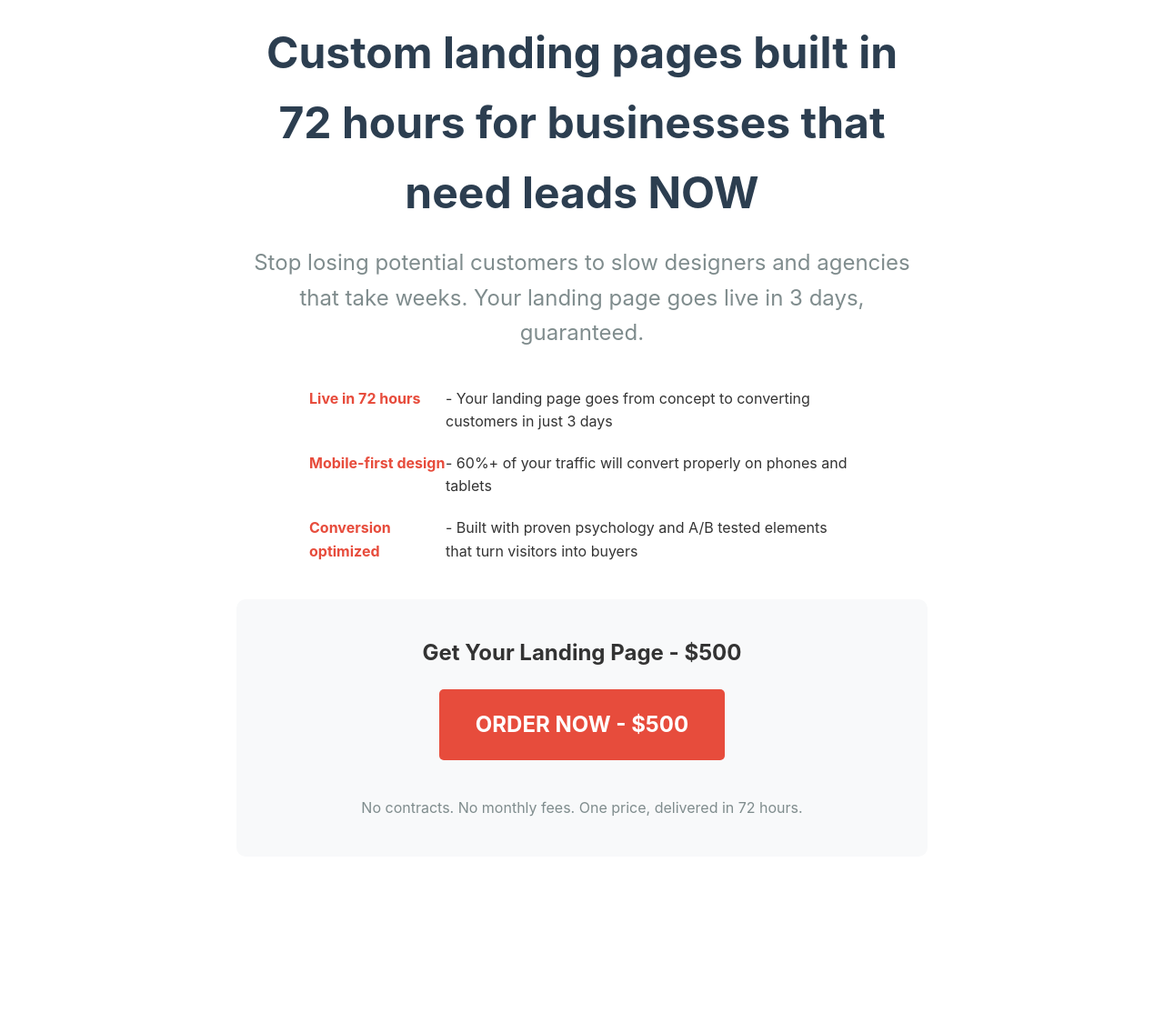
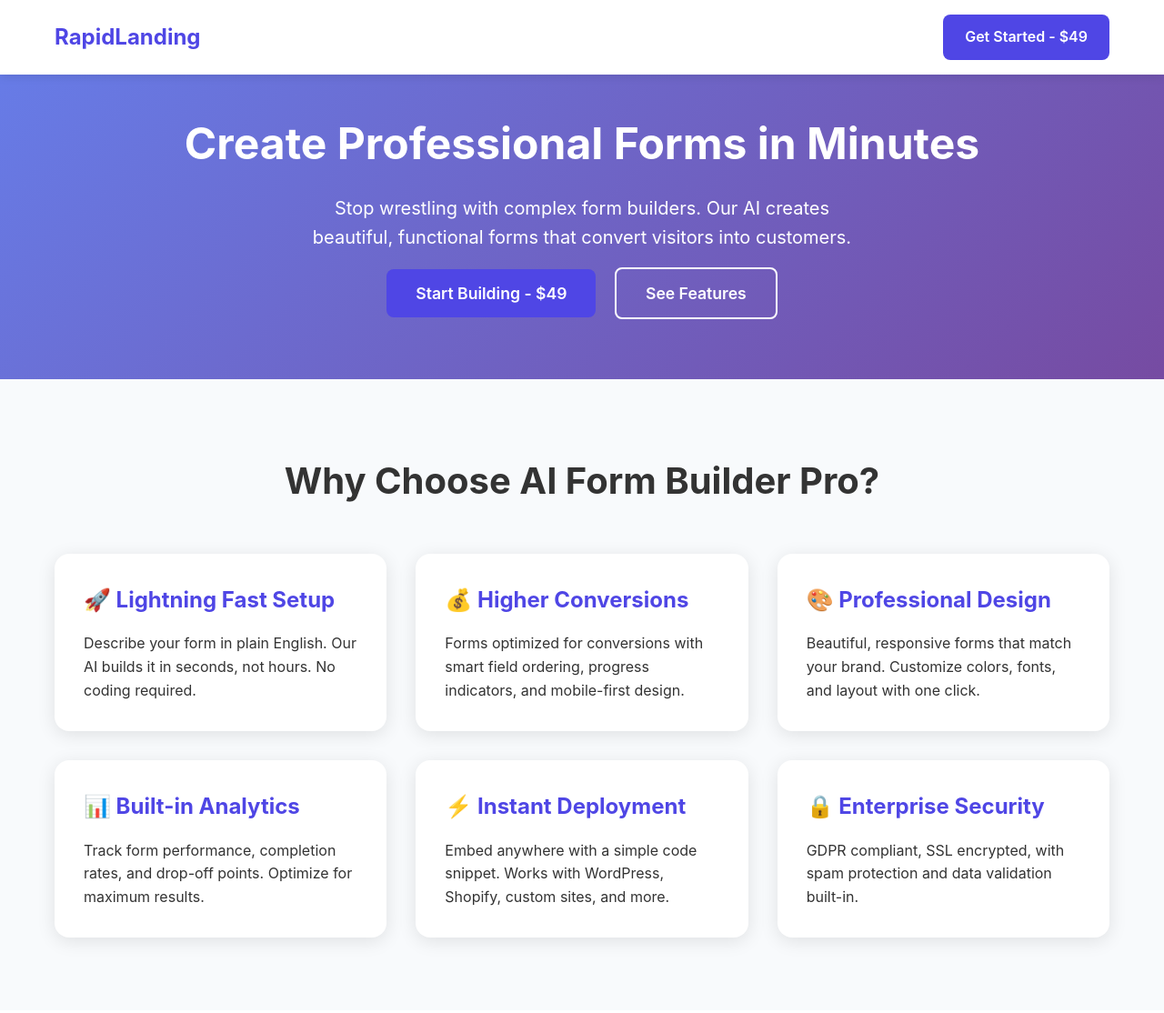
Before and after one commit to Ethandata/crucible-sim, a plain HTML site: page index.html in a window 1280 px wide. Shown: the top 1114 px of the page at 91% size. Before the commit the page ends 1002 px from the top, so only its background shows below. Drawn offline with Linux system fonts and the light colour scheme.

Commit message:
Deploy landing page with Stripe payment integration

```diff
--- a/index.html
+++ b/index.html
@@ -3,60 +3,143 @@
 <head>
     <meta charset="UTF-8">
     <meta name="viewport" content="width=device-width, initial-scale=1.0">
-    <title>RapidLanding - Custom Landing Pages in 72 Hours</title>
+    <title>AI Form Builder Pro - Create Professional Forms in Minutes</title>
     <style>
         * { margin: 0; padding: 0; box-sizing: border-box; }
-        body { font-family: -apple-system, BlinkMacSystemFont, 'Segoe UI', sans-serif; line-height: 1.6; color: #333; }
-        .container { max-width: 800px; margin: 0 auto; padding: 20px; text-align: center; }
-        h1 { font-size: 3rem; margin-bottom: 20px; color: #2c3e50; font-weight: 700; }
-        .subheadline { font-size: 1.5rem; color: #7f8c8d; margin-bottom: 40px; }
-        .benefits { text-align: left; max-width: 600px; margin: 40px auto; }
-        .benefit { margin: 20px 0; display: flex; align-items: flex-start; }
-        .benefit strong { color: #e74c3c; min-width: 150px; }
-        .cta-section { background: #f8f9fa; padding: 40px; margin: 40px 0; border-radius: 10px; }
-        .cta-button {
-            background: #e74c3c;
-            color: white;
-            padding: 20px 40px;
-            font-size: 1.5rem;
-            text-decoration: none;
-            border-radius: 5px;
-            display: inline-block;
-            margin: 20px 0;
-            font-weight: bold;
-        }
-        .cta-button:hover { background: #c0392b; }
-        .guarantee { color: #7f8c8d; margin-top: 20px; }
+        body { font-family: -apple-system, BlinkMacSystemFont, 'Segoe UI', Roboto, sans-serif; line-height: 1.6; color: #333; }
+        .container { max-width: 1200px; margin: 0 auto; padding: 0 20px; }
+
+        /* Header */
+        header { background: #fff; box-shadow: 0 2px 10px rgba(0,0,0,0.1); position: fixed; width: 100%; top: 0; z-index: 1000; }
+        nav { display: flex; justify-content: space-between; align-items: center; padding: 1rem 0; }
+        .logo { font-size: 1.5rem; font-weight: bold; color: #4f46e5; }
+        .cta-btn { background: #4f46e5; color: white; padding: 0.75rem 1.5rem; border-radius: 0.5rem; text-decoration: none; font-weight: 600; transition: background 0.3s; }
+        .cta-btn:hover { background: #3730a3; }
+
+        /* Hero Section */
+        .hero { background: linear-gradient(135deg, #667eea 0%, #764ba2 100%); color: white; padding: 120px 0 80px; text-align: center; }
+        .hero h1 { font-size: 3rem; margin-bottom: 1rem; font-weight: 700; }
+        .hero p { font-size: 1.25rem; margin-bottom: 2rem; max-width: 600px; margin-left: auto; margin-right: auto; }
+        .hero .cta-btn { font-size: 1.1rem; padding: 1rem 2rem; margin: 0 0.5rem; }
+        .hero .secondary-btn { background: transparent; border: 2px solid white; }
+
+        /* Features */
+        .features { padding: 80px 0; background: #f8fafc; }
+        .features h2 { text-align: center; font-size: 2.5rem; margin-bottom: 3rem; }
+        .features-grid { display: grid; grid-template-columns: repeat(auto-fit, minmax(300px, 1fr)); gap: 2rem; }
+        .feature { background: white; padding: 2rem; border-radius: 1rem; box-shadow: 0 4px 20px rgba(0,0,0,0.1); }
+        .feature h3 { font-size: 1.5rem; margin-bottom: 1rem; color: #4f46e5; }
+
+        /* Pricing */
+        .pricing { padding: 80px 0; text-align: center; }
+        .pricing h2 { font-size: 2.5rem; margin-bottom: 1rem; }
+        .pricing-card { max-width: 400px; margin: 2rem auto; background: white; border-radius: 1rem; box-shadow: 0 8px 30px rgba(0,0,0,0.1); overflow: hidden; }
+        .pricing-header { background: #4f46e5; color: white; padding: 2rem; }
+        .price { font-size: 3rem; font-weight: bold; }
+        .pricing-body { padding: 2rem; }
+        .feature-list { list-style: none; margin: 1.5rem 0; }
+        .feature-list li { padding: 0.5rem 0; color: #666; }
+        .feature-list li:before { content: "✓"; color: #10b981; font-weight: bold; margin-right: 0.5rem; }
+        .buy-now { background: #10b981; color: white; padding: 1rem 2rem; border: none; border-radius: 0.5rem; font-size: 1.1rem; font-weight: 600; cursor: pointer; width: 100%; }
+        .buy-now:hover { background: #059669; }
+
+        /* Footer */
+        footer { background: #1f2937; color: white; text-align: center; padding: 2rem 0; }
+
+        /* Responsive */
         @media (max-width: 768px) {
-            h1 { font-size: 2rem; }
-            .subheadline { font-size: 1.2rem; }
-            .container { padding: 15px; }
+            .hero h1 { font-size: 2rem; }
+            .hero p { font-size: 1rem; }
+            .hero .cta-btn { display: block; margin: 0.5rem 0; }
         }
     </style>
 </head>
 <body>
-    <div class="container">
-        <h1>Custom landing pages built in 72 hours for businesses that need leads NOW</h1>
+    <header>
+        <div class="container">
+            <nav>
+                <div class="logo">RapidLanding</div>
+                <a href="#pricing" class="cta-btn">Get Started - $49</a>
+            </nav>
+        </div>
+    </header>
 
-        <p class="subheadline">Stop losing potential customers to slow designers and agencies that take weeks. Your landing page goes live in 3 days, guaranteed.</p>
+    <section class="hero">
+        <div class="container">
+            <h1>Create Professional Forms in Minutes</h1>
+            <p>Stop wrestling with complex form builders. Our AI creates beautiful, functional forms that convert visitors into customers.</p>
+            <a href="https://buy.stripe.com/00w5kDdao6tdc4gaiRdEs01" class="cta-btn">Start Building - $49</a>
+            <a href="#features" class="cta-btn secondary-btn">See Features</a>
+        </div>
+    </section>
 
-        <div class="benefits">
-            <div class="benefit">
-                <strong>Live in 72 hours</strong> - Your landing page goes from concept to converting customers in just 3 days
-            </div>
-            <div class="benefit">
-                <strong>Mobile-first design</strong> - 60%+ of your traffic will convert properly on phones and tablets
-            </div>
-            <div class="benefit">
-                <strong>Conversion optimized</strong> - Built with proven psychology and A/B tested elements that turn visitors into buyers
+    <section id="features" class="features">
+        <div class="container">
+            <h2>Why Choose AI Form Builder Pro?</h2>
+            <div class="features-grid">
+                <div class="feature">
+                    <h3>🚀 Lightning Fast Setup</h3>
+                    <p>Describe your form in plain English. Our AI builds it in seconds, not hours. No coding required.</p>
+                </div>
+                <div class="feature">
+                    <h3>💰 Higher Conversions</h3>
+                    <p>Forms optimized for conversions with smart field ordering, progress indicators, and mobile-first design.</p>
+                </div>
+                <div class="feature">
+                    <h3>🎨 Professional Design</h3>
+                    <p>Beautiful, responsive forms that match your brand. Customize colors, fonts, and layout with one click.</p>
+                </div>
+                <div class="feature">
+                    <h3>📊 Built-in Analytics</h3>
+                    <p>Track form performance, completion rates, and drop-off points. Optimize for maximum results.</p>
+                </div>
+                <div class="feature">
+                    <h3>⚡ Instant Deployment</h3>
+                    <p>Embed anywhere with a simple code snippet. Works with WordPress, Shopify, custom sites, and more.</p>
+                </div>
+                <div class="feature">
+                    <h3>🔒 Enterprise Security</h3>
+                    <p>GDPR compliant, SSL encrypted, with spam protection and data validation built-in.</p>
+                </div>
             </div>
         </div>
+    </section>
 
-        <div class="cta-section">
-            <h2>Get Your Landing Page - $500</h2>
-            <a href="https://buy.stripe.com/6oU28rfiw9Fp4BO2QpdEs00" class="cta-button">ORDER NOW - $500</a>
-            <p class="guarantee">No contracts. No monthly fees. One price, delivered in 72 hours.</p>
+    <section id="pricing" class="pricing">
+        <div class="container">
+            <h2>Simple, One-Time Pricing</h2>
+            <p>No monthly fees. No hidden costs. Pay once, use forever.</p>
+
+            <div class="pricing-card">
+                <div class="pricing-header">
+                    <h3>AI Form Builder Pro</h3>
+                    <div class="price">$49</div>
+                    <p>One-time payment</p>
+                </div>
+                <div class="pricing-body">
+                    <ul class="feature-list">
+                        <li>Unlimited forms</li>
+                        <li>AI-powered form generation</li>
+                        <li>Professional templates</li>
+                        <li>Advanced analytics</li>
+                        <li>Mobile responsive design</li>
+                        <li>Spam protection</li>
+                        <li>Email notifications</li>
+                        <li>CSV/Excel export</li>
+                        <li>Custom branding</li>
+                        <li>Priority support</li>
+                    </ul>
+                    <a href="https://buy.stripe.com/00w5kDdao6tdc4gaiRdEs01" class="buy-now">Buy Now - $49</a>
+                    <p style="margin-top: 1rem; font-size: 0.9rem; color: #666;">30-day money-back guarantee</p>
+                </div>
+            </div>
         </div>
-    </div>
+    </section>
+
+    <footer>
+        <div class="container">
+            <p>&copy; 2024 RapidLanding. Built for businesses that move fast.</p>
+        </div>
+    </footer>
 </body>
 </html>
```
